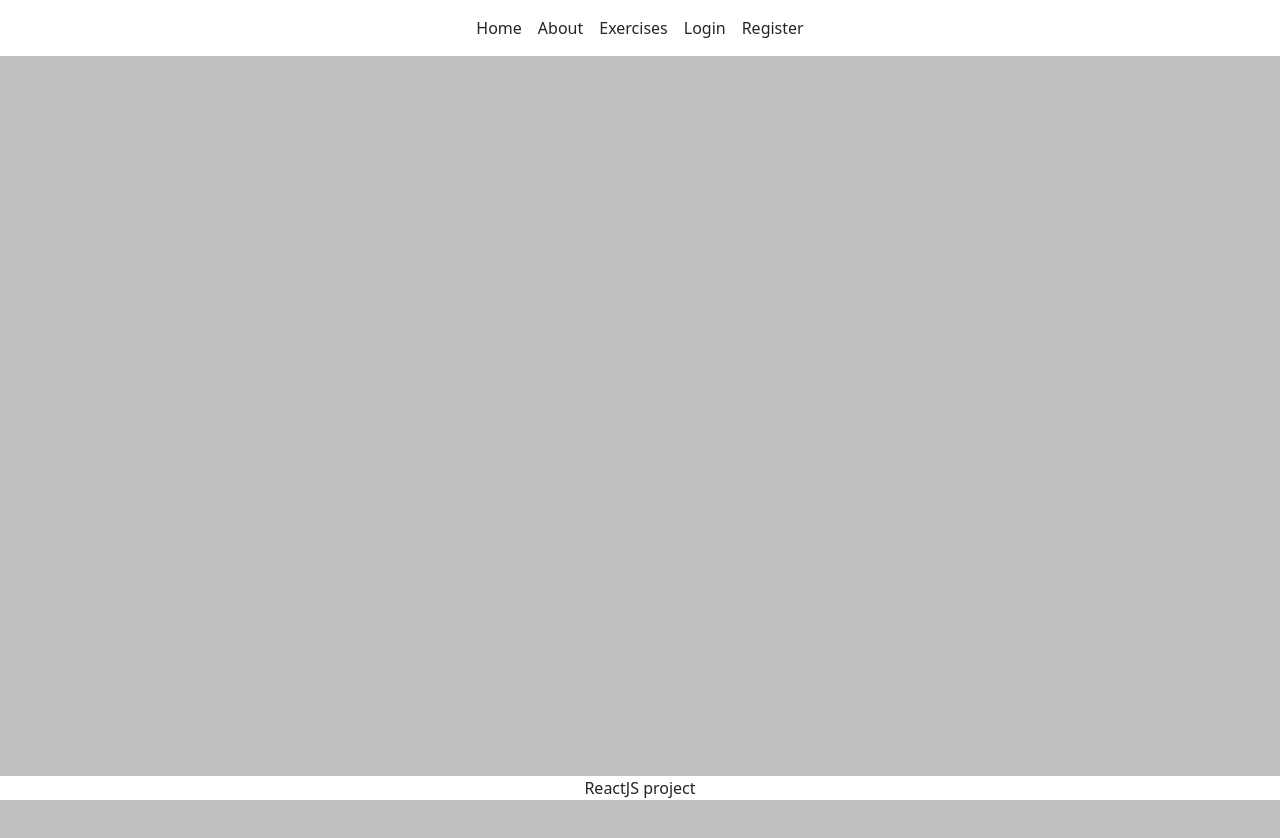
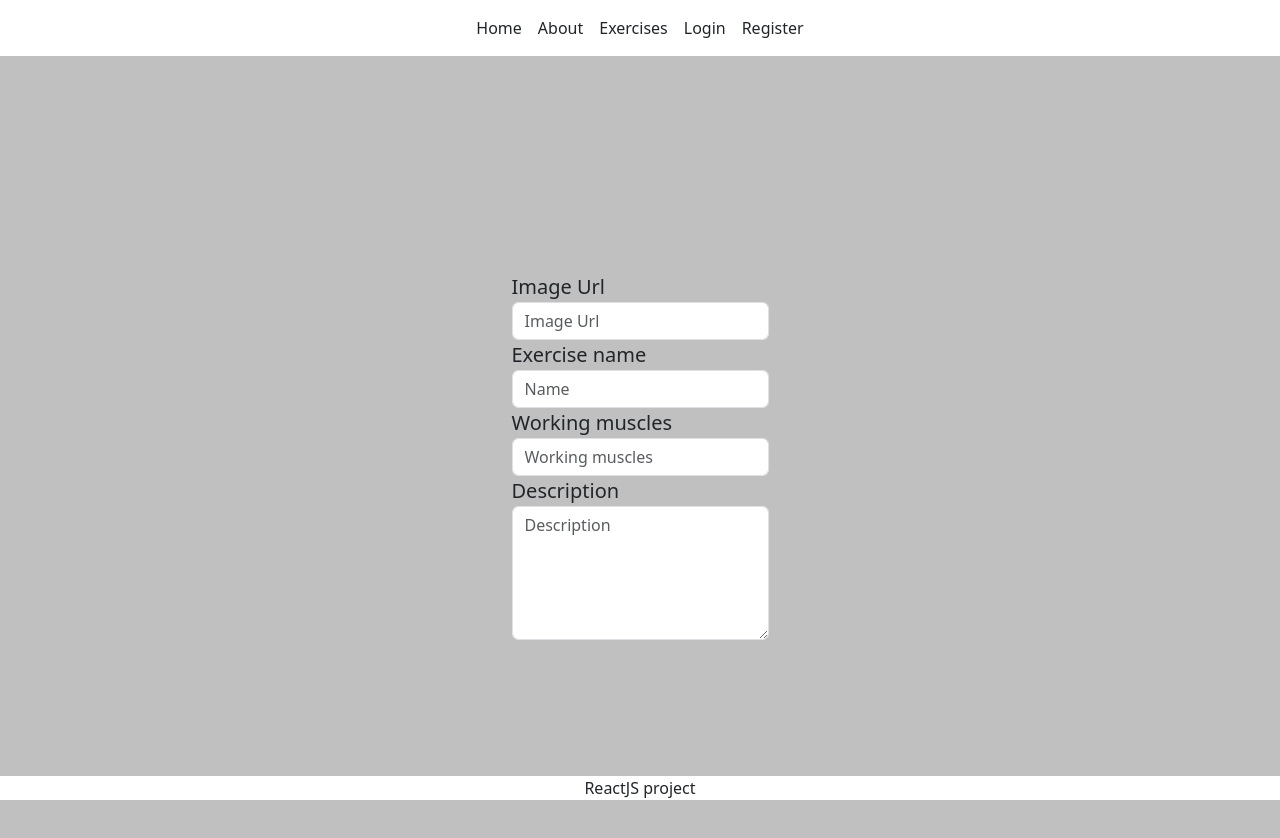
Before and after one commit to Alex7509/Fitness-App, a React (Vite) app in the folder client/: page /add-exercise in a window 1280 px wide. Shown: the top 838 px of the page. Before the commit the page ends 800 px from the top, so only its background shows below. Built offline with nearby package versions, Linux system fonts and the light colour scheme.

Commit message:
Add add exercise form view

```diff
--- a/client/src/App.jsx
+++ b/client/src/App.jsx
@@ -7,6 +7,7 @@ import { About } from "./components/About/About";
 import { Login } from "./components/Login/Login";
 import { Register } from "./components/Register/Register";
 import { Logout } from "./components/Logout/Logout";
+import { AddExercise } from "./components/AddExercise/AddExercise";
 import { Exercises } from "./components/Exercises/Exercises";
 
 import { AuthProvider } from "./contexts/authContext";
@@ -23,6 +24,7 @@ function App() {
                     <Route path="/register" element={<Register />} />
                     <Route path="/logout" element={<Logout />} />
                     <Route path="/exercises" element={<Exercises />} />
+                    <Route path="/add-exercise" element={<AddExercise />} />
                 </Routes>
                 <Footer />
             </>
--- /dev/null
+++ b/client/src/components/AddExercise/AddExercise.jsx
@@ -0,0 +1,45 @@
+export const AddExercise = () => {
+    return (
+        <div className="conteiner min-vh-100 d-flex justify-content-center align-items-center form-control-lg">
+            <form>
+                <div className="form-group">
+                    <label htmlFor="formGroupExampleInput">Image Url</label>
+                    <input
+                        type="text"
+                        className="form-control"
+                        id="formGroupExampleInput"
+                        placeholder="Image Url"
+                    />
+                </div>
+                <div className="form-group">
+                    <label htmlFor="formGroupExampleInput2">Exercise name</label>
+                    <input
+                        type="text"
+                        className="form-control"
+                        id="formGroupExampleInput2"
+                        placeholder="Name"
+                    />
+                </div>
+                <div className="form-group">
+                    <label htmlFor="formGroupExampleInput2">Working muscles</label>
+                    <input
+                        type="text"
+                        className="form-control"
+                        id="formGroupExampleInput2"
+                        placeholder="Working muscles"
+                    />
+                </div>
+                <div className="form-group">
+                    <label htmlFor="exampleFormControlTextarea1">Description</label>
+                    <textarea
+                        className="form-control"
+                        id="exampleFormControlTextarea1"
+                        rows={5}
+                        placeholder="Description"
+                    />
+                </div>
+
+            </form>
+        </div>
+    );
+};
```
Also changed, not shown: 1 other file (tests, documents, lock files or other folders).
